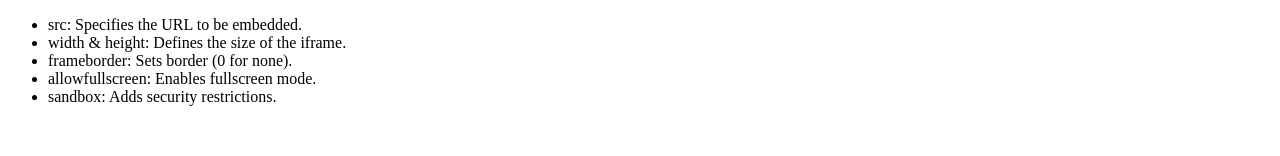
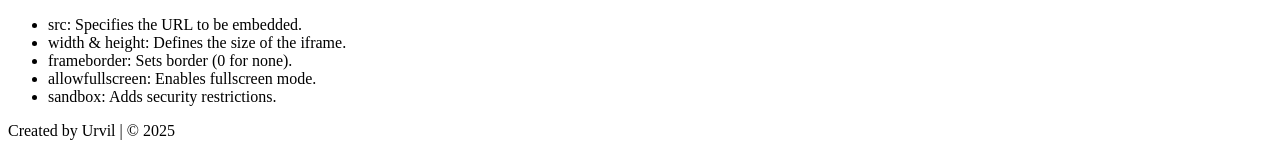
Before and after one commit to uvpatel/Learnings, a plain HTML site: page Chapter - 5(Video ,audio and iframes)/index.html in a window 1280 px wide. Shown: the part 1445-1601 px from the top of the page. Before the commit the page ends 1567 px from the top, so only its background shows below. Drawn offline with Linux system fonts and the light colour scheme.

Commit message:
chapter - 5 footer part is done

```diff
--- a/Chapter - 5(Video ,audio and iframes)/index.html
+++ b/Chapter - 5(Video ,audio and iframes)/index.html
@@ -64,6 +64,9 @@
                 <li>sandbox: Adds security restrictions.</li>
             </ul>
         </section>
+        <footer>
+            <p>Created by Urvil | &copy; 2025</p>
+        </footer>
     </main>
   </body>
 </html>
```
Also changed, not shown: Chapter - 4(List,Tables,Forms)/index.html (+1 -1 lines).
